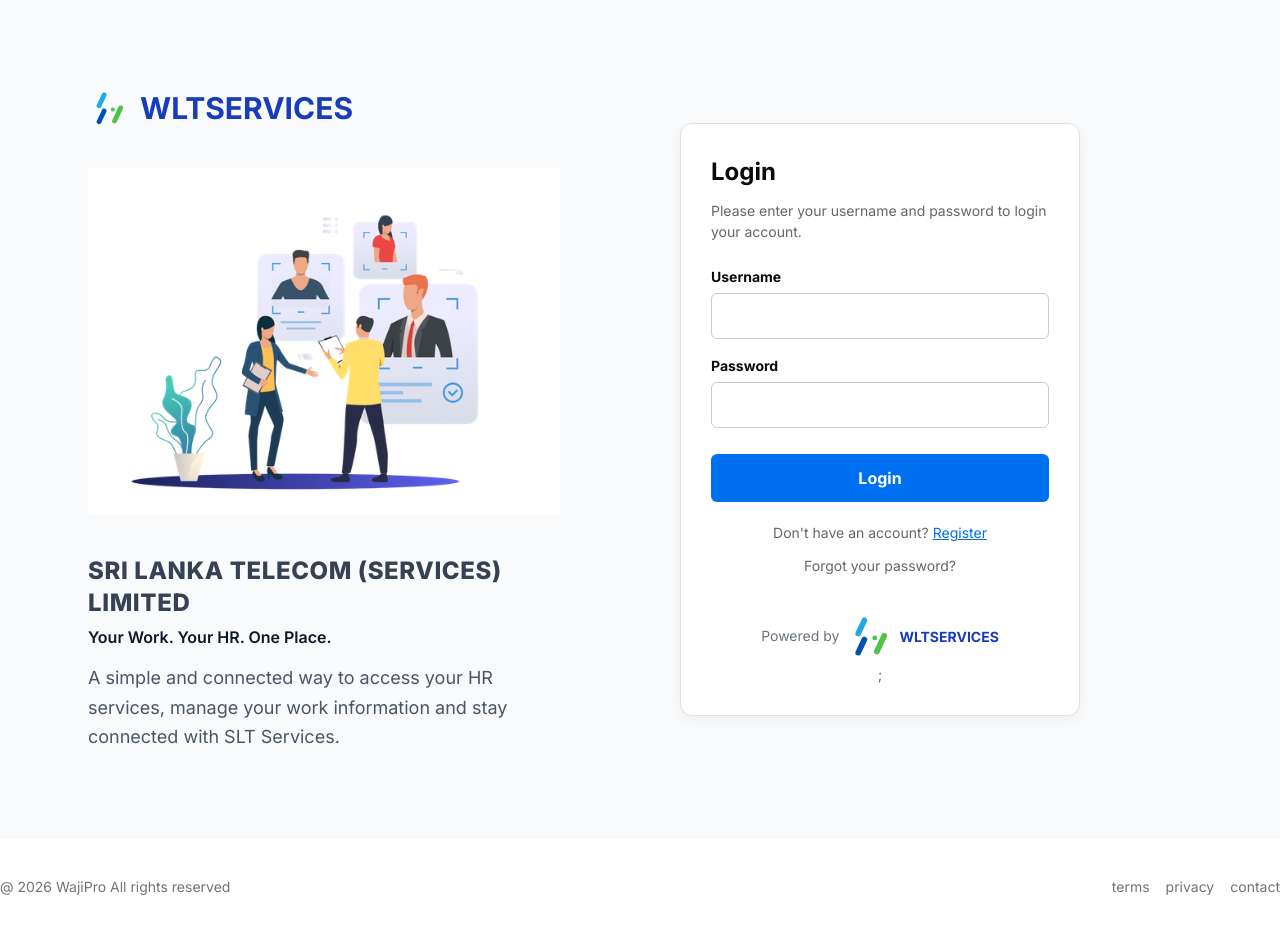
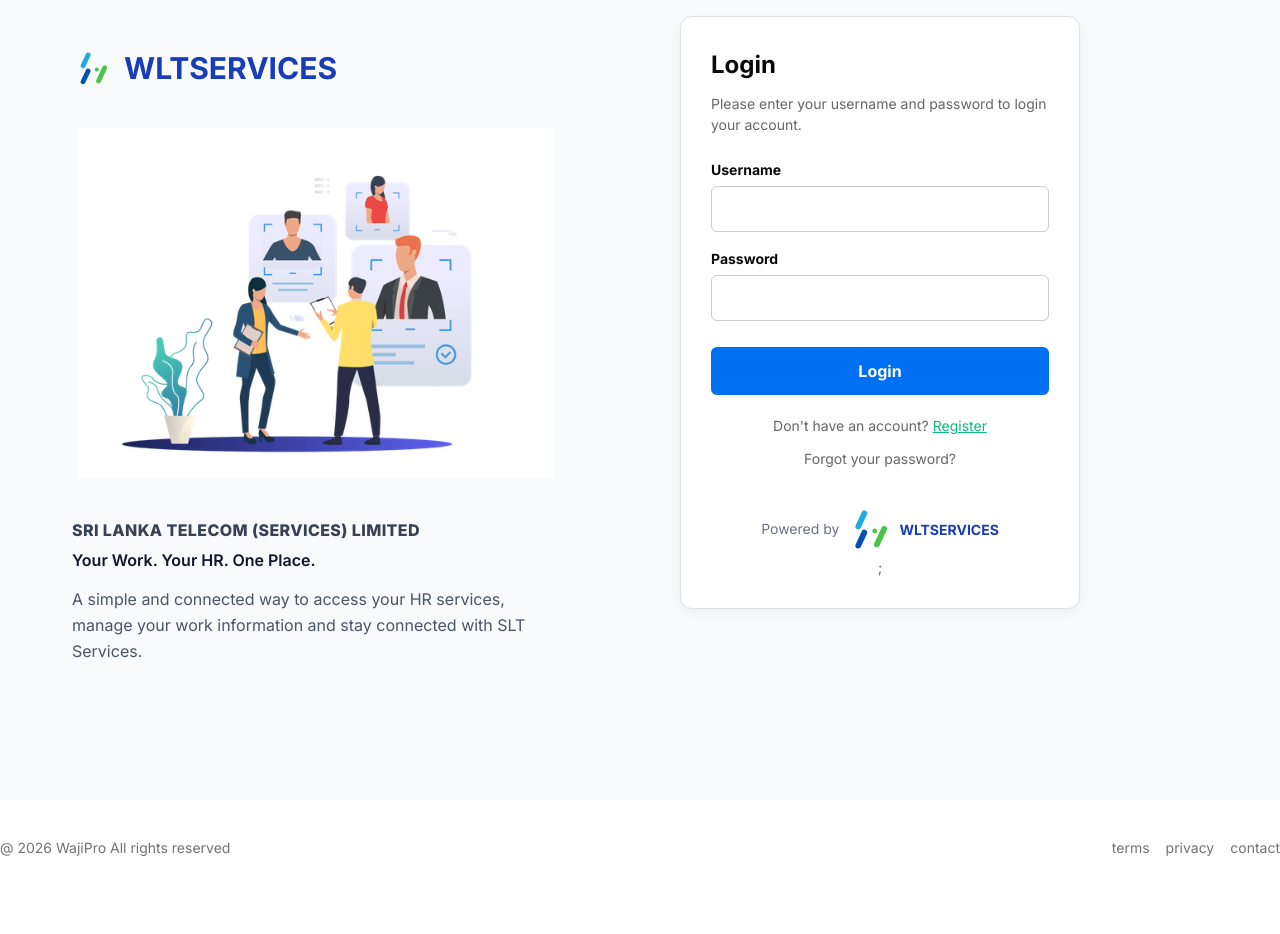
Before and after one commit to waji-git/wltservices-kaw-2026, a Next.js app: page / in a window 1280 px wide. After the commit the page ends 896 px from the top, so only its background shows below. Built offline with nearby package versions, Linux system fonts and the light colour scheme.

Commit message:
top margin

```diff
--- a/app/page.tsx
+++ b/app/page.tsx
@@ -581,9 +581,10 @@
 
   return (
     // Main container now uses flex-row for the 2-column layout on desktop
-    <div className="min-h-screen flex flex-col md:flex-row items-center justify-center bg-gray-50 p-4 md:p-10 font-sans">
+    <div className="min-h-screen flex flex-col md:flex-row items-start justify-center bg-gray-50 px-4 pb-4 pt-0 md:px-10 md:pb-10 md:pt-4 font-sans">
       {/* --- LEFT SIDE: LOGO, ILLUSTRATION, AND TEXT (visible on md+) --- */}
-      <div className="hidden md:flex flex-col flex-1 h-full max-w-[50%] p-12 pr-20 justify-between">
+
+      <div className="hidden md:flex flex-col flex-1 h-full max-w-[50%] p-8 pr-20 justify-between">
         {/* Top Logo and Name */}
         <div className="flex items-center space-x-3">
           <Logo className="h-10" />
@@ -597,25 +598,24 @@
           <img
             src="/hr.png"
             alt="HR Management Illustration"
-            className="max-w-[100%] max-h-[400px] h-auto object-contain"
+            className="max-w-[100%] max-h-[350px] h-auto object-contain"
           />
         </div>
 
         {/* Bottom Text Description */}
         <div className="mt-auto">
-          <p className="text-2xl font-extrabold text-gray-700 uppercase tracking-wide mb-2">
+          <p className="text-1xl font-extrabold text-gray-700 uppercase tracking-wide mb-2">
             SRI LANKA TELECOM (SERVICES) LIMITED
           </p>
           <h2 className="text-1xl font-semibold text-gray-900 mb-4 leading-tight">
             Your Work. Your HR. One Place.
           </h2>
-          <p className="text-lg text-gray-600 leading-relaxed max-w-lg">
+          <p className="text-md text-gray-600 leading-relaxed max-w-lg">
             A simple and connected way to access your HR services, manage your
             work information and stay connected with SLT Services.
           </p>
         </div>
       </div>
-
       {/* --- RIGHT SIDE / MOBILE TOP: AUTH CARD --- */}
       <div className="flex flex-1 justify-center items-center w-full max-w-md md:max-w-none md:justify-start md:pl-10">
         {/* Auth Card */}
@@ -892,7 +892,7 @@
                 <span
                   onClick={() => setIsRegister(true)}
                   style={{
-                    color: "#0070f3",
+                    color: "#10b981",
                     cursor: "pointer",
                     textDecoration: "underline",
                   }}
@@ -912,8 +912,6 @@
                       Forgot your password?
                     </span>
                   </Link>
-
-
                   <div className="w-full block">
                     <div className="mt-8 flex items-center justify-center gap-1.5 ">
                       <span className="font-normal text-sm text-gray-500 ">
@@ -964,18 +962,8 @@
                         WLTSERVICES
                       </h1>
                     </div>
-                </div>;
-
-
-
-
-
-
-
-
-
-
-
+                  </div>
+                  ;
                 </div>
               </>
             )}
```
Lines whose indentation alone changed are shown as unchanged.
